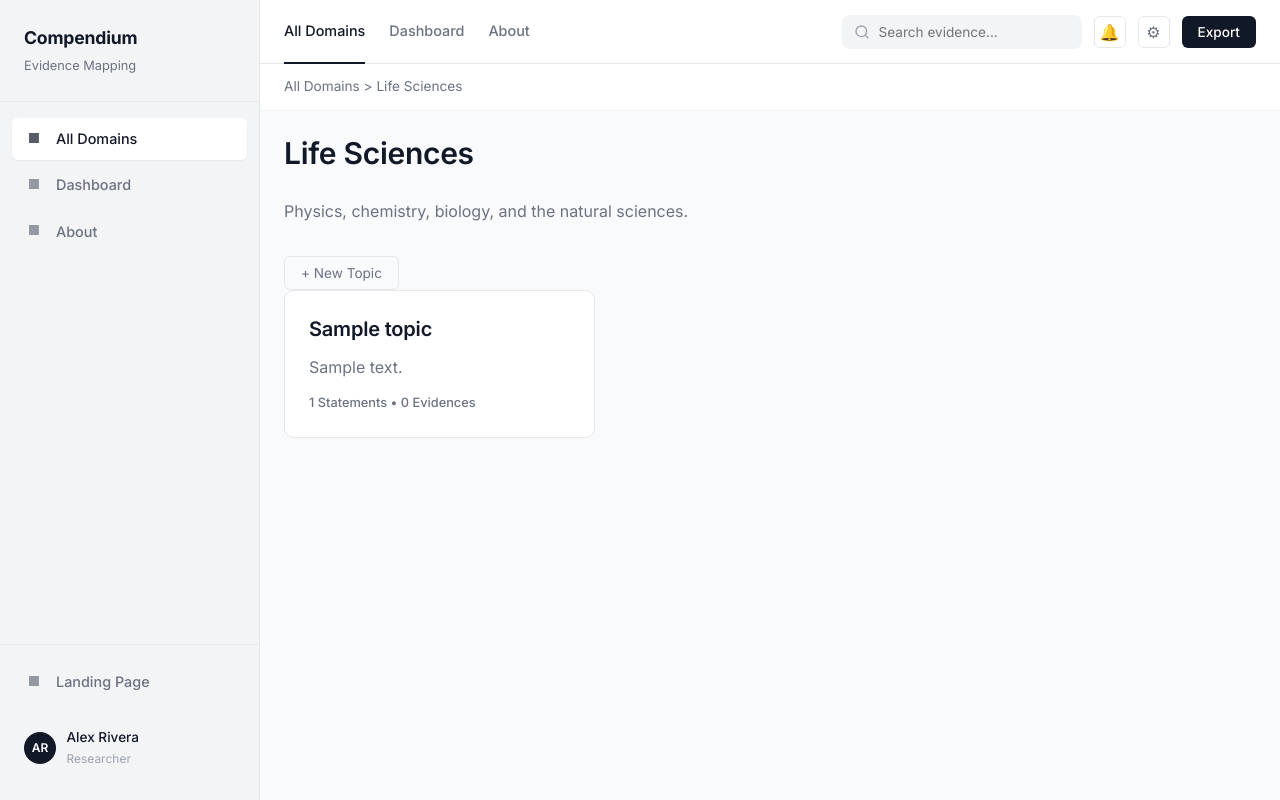
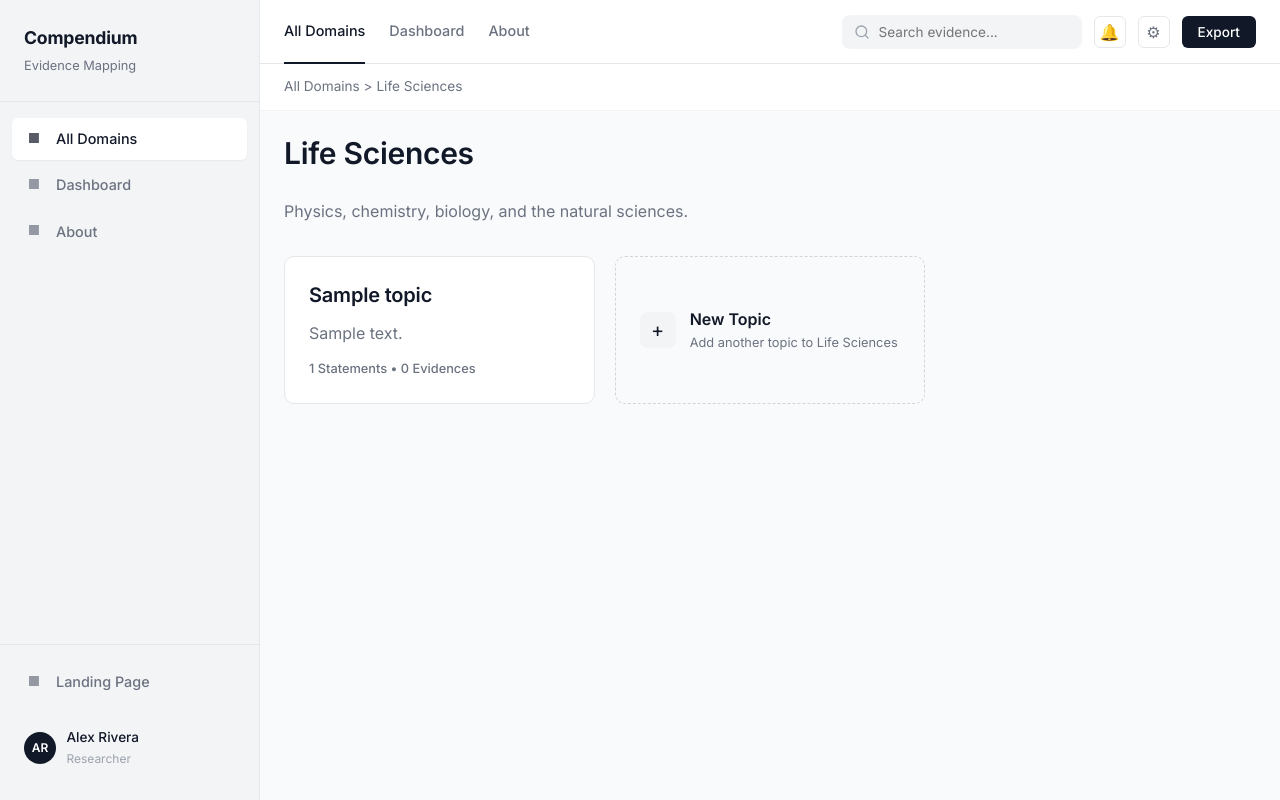
Before and after one commit to basu-10/compendium, a Flask app: page /domain/1 in a window 1280 px wide. Run offline with Flask 2, Linux system fonts and the light colour scheme; data comes from the database, SQL or seed files in the repository; tables that the repository leaves empty hold one stand-in row (values such as "Sample post"); data that the repository does not hold is empty; some libraries are stand-ins or nearby versions.

Commit message:
feat: Add "New Topic" card and update modal context in domain and topic templates

```diff
--- a/static/css/style.css
+++ b/static/css/style.css
@@ -344,6 +344,72 @@ p {
     transform: translateY(-1px);
 }
 
+/* "New Topic" card.
+   Shares the card footprint so it sits in the grid flow, but is deliberately
+   styled as an affordance rather than content: dashed outline, no filled
+   surface, and centred label. */
+.card-new {
+    display: flex;
+    align-items: center;
+    gap: 0.875rem;
+    width: 100%;
+    text-align: left;
+    font: inherit;
+    background-color: transparent;
+    border: 1px dashed #d1d5db;
+    color: var(--text-secondary);
+    box-shadow: none;
+}
+
+.card-new:hover {
+    border-style: solid;
+    border-color: var(--accent);
+    background-color: var(--bg-surface);
+    color: var(--text-primary);
+}
+
+.card-new:focus-visible {
+    outline: 2px solid var(--accent);
+    outline-offset: 2px;
+}
+
+.card-new-icon {
+    display: flex;
+    align-items: center;
+    justify-content: center;
+    flex-shrink: 0;
+    width: 2.25rem;
+    height: 2.25rem;
+    border-radius: 8px;
+    background-color: var(--bg-muted);
+    color: var(--text-primary);
+    font-size: 1.25rem;
+    line-height: 1;
+    transition: background-color 0.2s, color 0.2s;
+}
+
+.card-new:hover .card-new-icon {
+    background-color: var(--accent);
+    color: var(--bg-surface);
+}
+
+.card-new-body {
+    display: flex;
+    flex-direction: column;
+    min-width: 0;
+}
+
+.card-new-title {
+    font-size: 1rem;
+    font-weight: 600;
+    color: var(--text-primary);
+}
+
+.card-new-hint {
+    font-size: 0.8rem;
+    color: var(--text-secondary);
+}
+
 .tag {
     display: inline-flex;
     align-items: center;
--- a/templates/alldomains.html
+++ b/templates/alldomains.html
@@ -27,6 +27,7 @@
             </div>
 
             {% set modal_id = domain_edit_modal_id %}
+            {% set domain_id = domain.id %}
             {% set current_name = domain.name %}
             {% set current_description = domain.description or '' %}
             {% include "modals/edit_domain.html" with context %}
--- a/templates/domain.html
+++ b/templates/domain.html
@@ -20,12 +20,12 @@
     </div>
     <p style="margin-bottom: 2rem;">{{ domain.description }}</p>
 
-    <button class="filter-btn" onclick="openModal('add-topic-{{ domain.id }}')">+ New Topic</button>
-
     {% set add_topic_modal_id = 'add-topic-' ~ domain.id %}
+    {% set modal_id = add_topic_modal_id %}
     {% include "modals/add_topic.html" with context %}
 
     {% set modal_id = domain_edit_modal_id %}
+    {% set domain_id = domain.id %}
     {% set current_name = domain.name %}
     {% set current_description = domain.description or '' %}
     {% include "modals/edit_domain.html" with context %}
@@ -33,7 +33,6 @@
     {% set modal_id = domain_delete_modal_id %}
     {% include "modals/confirm_delete.html" with context %}
 
-    {% if topics %}
     <div class="grid">
         {% for topic in topics %}
         {% set topic_edit_modal_id = 'edit-topic-' ~ topic.id %}
@@ -57,6 +56,7 @@
             </div>
 
             {% set modal_id = topic_edit_modal_id %}
+            {% set topic_id = topic.id %}
             {% set current_name = topic.name %}
             {% set current_description = topic.description or '' %}
             {% include "modals/edit_topic.html" with context %}
@@ -65,11 +65,17 @@
             {% include "modals/confirm_delete.html" with context %}
         </div>
         {% endfor %}
+
+        <button type="button" class="card card-new" onclick="openModal('{{ add_topic_modal_id }}')"
+                aria-haspopup="dialog" aria-label="Create a new topic in this domain">
+            <span class="card-new-icon" aria-hidden="true">+</span>
+            <span class="card-new-body">
+                <span class="card-new-title">New Topic</span>
+                <span class="card-new-hint">
+                    {% if topics %}Add another topic to {{ domain.name }}{% else %}Create your first topic in {{ domain.name }}{% endif %}
+                </span>
+            </span>
+        </button>
     </div>
-    {% else %}
-    <div class="empty-state">
-        <p>No topics yet. Click "+ New Topic" to create your first topic in this domain.</p>
-    </div>
-    {% endif %}
 </div>
 {% endblock %}
--- a/templates/topic.html
+++ b/templates/topic.html
@@ -111,6 +111,7 @@
     </div>
 
     {% set add_stmt_modal_id = 'add-statement-' ~ topic.id %}
+    {% set modal_id = add_stmt_modal_id %}
     {% include "modals/add_statement.html" with context %}
 
     {% for statement in statements %}
@@ -150,6 +151,7 @@
     {% include "modals/confirm_delete.html" with context %}
 
     {% set modal_id = topic_edit_modal_id %}
+    {% set topic_id = topic.id %}
     {% set current_name = topic.name %}
     {% set current_description = topic.description or '' %}
     {% include "modals/edit_topic.html" with context %}
```
